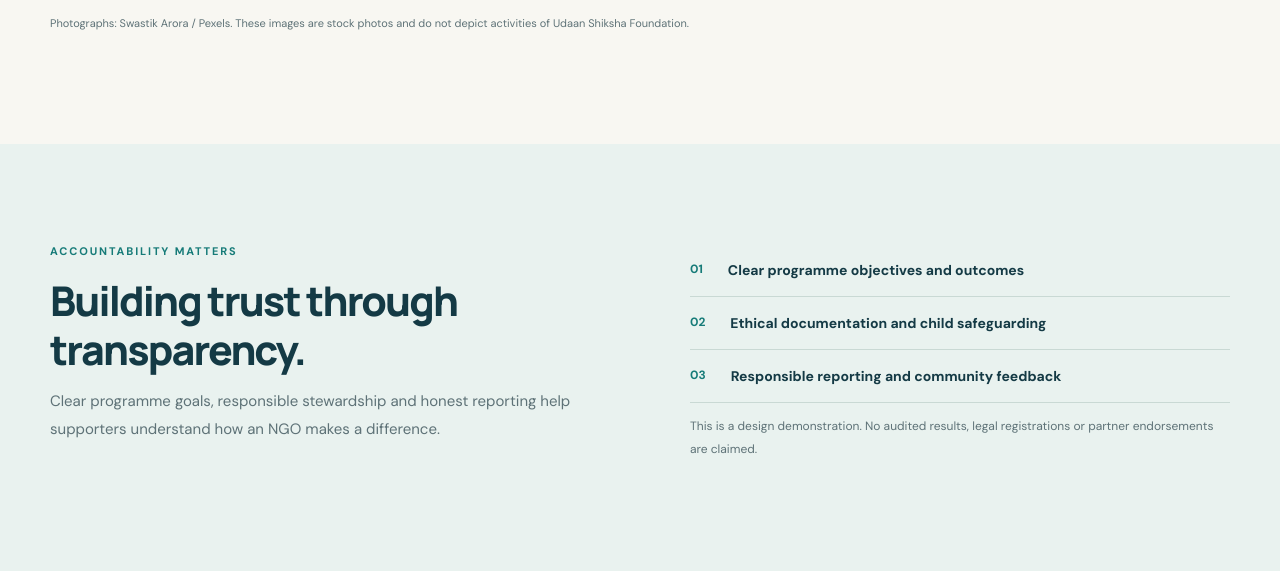
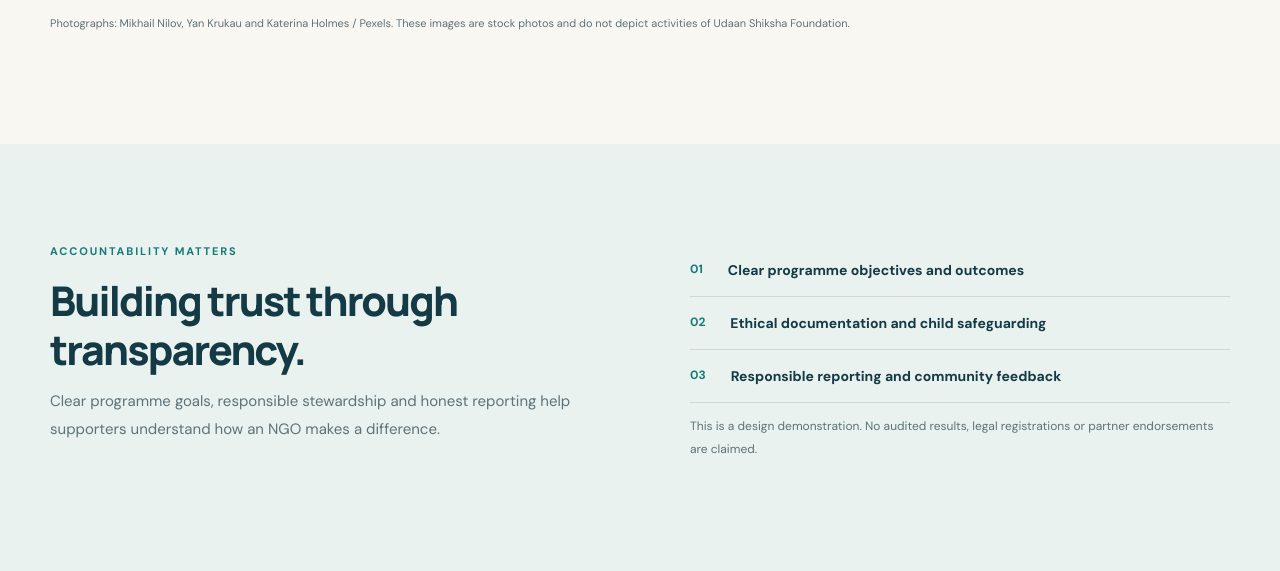
Before and after one commit to Parvesh93/udaan-shiksha-foundation, a Laravel app: page / in a window 1280 px wide. Shown: the part 3470-4041 px from the top of the page. Run offline with Laravel 12, Linux system fonts and the light colour scheme.

Commit message:
docs: correct stock image credits after image URL repair

```diff
--- a/resources/views/pages/home.blade.php
+++ b/resources/views/pages/home.blade.php
@@ -8,7 +8,7 @@
 <article class="program-card"><a href="{{route('programs')}}#life-skills"><img src="https://images.pexels.com/photos/8617970/pexels-photo-8617970.jpeg?auto=compress&cs=tinysrgb&w=1400" alt="Children engaged in a classroom education activity" loading="lazy"></a><div class="program-content"><span class="program-number">03 / LIFE SKILLS</span><h3>Skills for Tomorrow</h3><p>Nurturing communication, confidence, teamwork and resilience for life beyond the classroom.</p><a class="card-link" href="{{route('programs')}}#life-skills">Explore program <span>↗</span></a></div></article>
 </div></div></section>
 <section class="section"><div class="container feature-grid"><div class="feature-media"><img src="https://images.pexels.com/photos/5905921/pexels-photo-5905921.jpeg?auto=compress&cs=tinysrgb&w=1400" alt="Children learning in an Indian classroom" loading="lazy"><div class="image-caption">Stock photography · illustrative of the programme vision</div></div><div class="feature-copy"><span class="eyebrow">WHY OUR APPROACH MATTERS</span><h2>Learning is more than a classroom.</h2><p>A child's ability to flourish depends on their environment, confidence and the people who stand beside them. A meaningful education programme should address all three.</p><div class="feature-points"><div><span class="point-icon">01</span><div><h3>Child-centred learning</h3><p>Responding to individual needs and different learning abilities.</p></div></div><div><span class="point-icon">02</span><div><h3>Beyond academics</h3><p>Encouraging creativity, wellbeing and essential life skills.</p></div></div><div><span class="point-icon">03</span><div><h3>Communities as partners</h3><p>Bringing families, volunteers and educators into the journey.</p></div></div></div><a href="{{route('impact')}}" class="btn btn-outline">Our Approach <span>↗</span></a></div></div></section>
-<section class="section gallery-section"><div class="container"><div class="section-top"><div><span class="eyebrow">FIELD MOMENTS</span><h2>Every learning moment matters.</h2><p>Sample stock images show the type of education-focused storytelling this demo website can support.</p></div></div><div class="gallery-grid"><img src="https://images.pexels.com/photos/8923042/pexels-photo-8923042.jpeg?auto=compress&cs=tinysrgb&w=1400" alt="Schoolchildren during a class" loading="lazy"><img src="https://images.pexels.com/photos/8617970/pexels-photo-8617970.jpeg?auto=compress&cs=tinysrgb&w=1400" alt="Students attending school" loading="lazy"><img src="https://images.pexels.com/photos/5905921/pexels-photo-5905921.jpeg?auto=compress&cs=tinysrgb&w=1400" alt="Schoolchildren engaged in classroom learning" loading="lazy"></div><p class="gallery-credit">Photographs: Swastik Arora / Pexels. These images are stock photos and do not depict activities of Udaan Shiksha Foundation.</p></div></section>
+<section class="section gallery-section"><div class="container"><div class="section-top"><div><span class="eyebrow">FIELD MOMENTS</span><h2>Every learning moment matters.</h2><p>Sample stock images show the type of education-focused storytelling this demo website can support.</p></div></div><div class="gallery-grid"><img src="https://images.pexels.com/photos/8923042/pexels-photo-8923042.jpeg?auto=compress&cs=tinysrgb&w=1400" alt="Schoolchildren during a class" loading="lazy"><img src="https://images.pexels.com/photos/8617970/pexels-photo-8617970.jpeg?auto=compress&cs=tinysrgb&w=1400" alt="Students attending school" loading="lazy"><img src="https://images.pexels.com/photos/5905921/pexels-photo-5905921.jpeg?auto=compress&cs=tinysrgb&w=1400" alt="Schoolchildren engaged in classroom learning" loading="lazy"></div><p class="gallery-credit">Photographs: Mikhail Nilov, Yan Krukau and Katerina Holmes / Pexels. These images are stock photos and do not depict activities of Udaan Shiksha Foundation.</p></div></section>
 <section class="section transparency-section"><div class="container transparency-grid"><div><span class="eyebrow">ACCOUNTABILITY MATTERS</span><h2>Building trust through transparency.</h2><p>Clear programme goals, responsible stewardship and honest reporting help supporters understand how an NGO makes a difference.</p></div><div class="transparency-list"><div><strong>01</strong><span>Clear programme objectives and outcomes</span></div><div><strong>02</strong><span>Ethical documentation and child safeguarding</span></div><div><strong>03</strong><span>Responsible reporting and community feedback</span></div><p>This is a design demonstration. No audited results, legal registrations or partner endorsements are claimed.</p></div></div></section>
 @include('pages.partials-cta')
 @endsection
```
